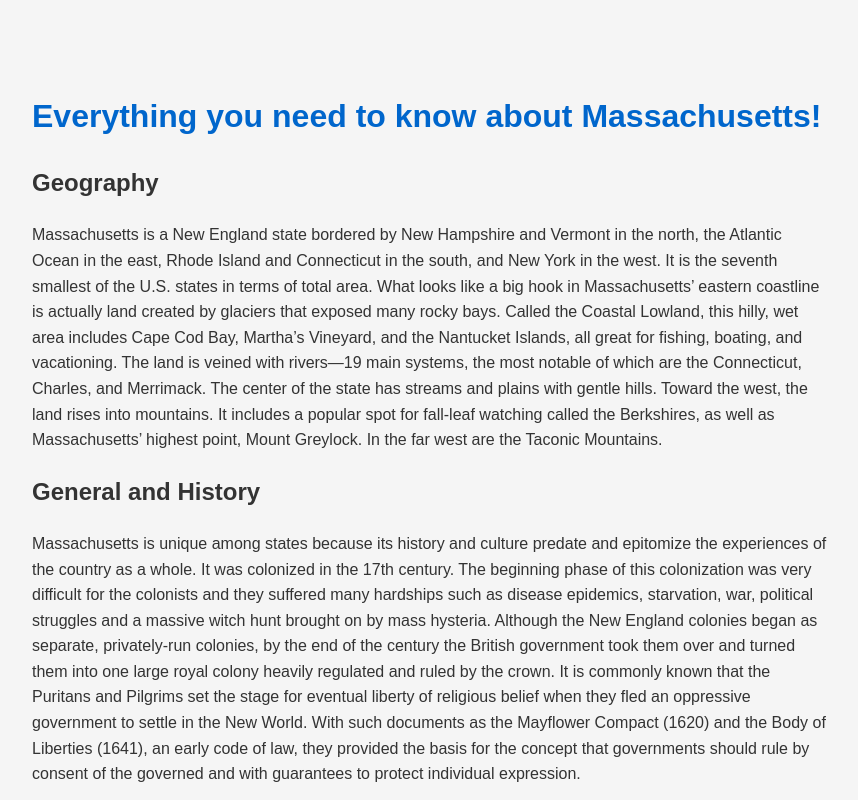
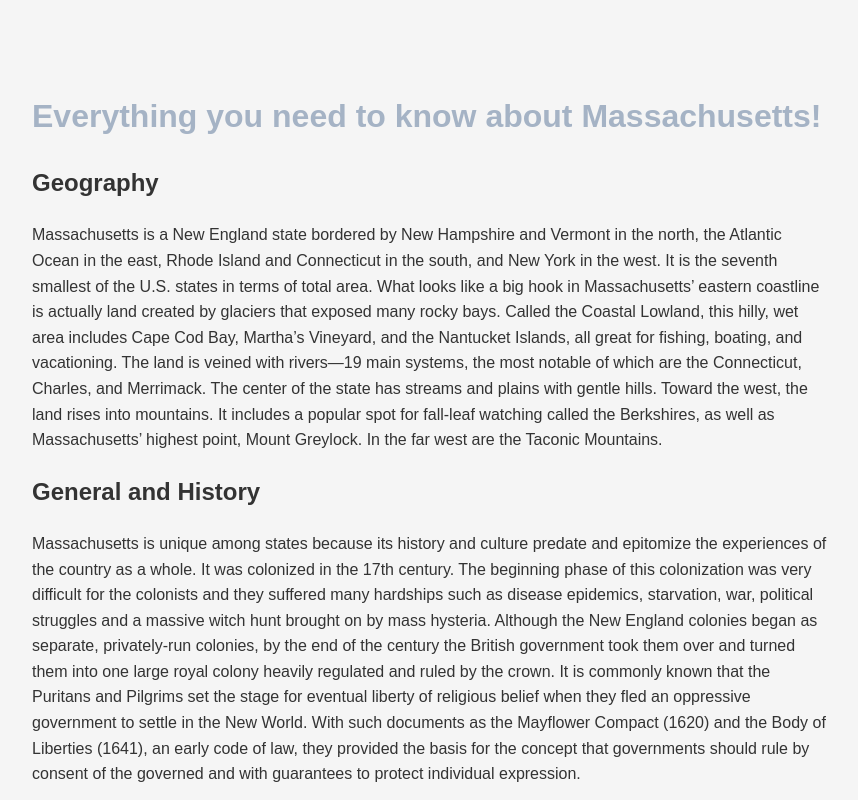
Before and after one commit to Savannah2300/Massachusetts-Facts, a plain HTML site: page index.html in a window 1280 px wide. Shown: the top 800 px of the page, without its empty margins (208-1066 px from the left). Drawn offline with Linux system fonts and the light colour scheme.

Commit message:
Update index.html
Farbe geändert

```diff
--- a/index.html
+++ b/index.html
@@ -18,7 +18,7 @@
       border-radius: 10px;
     }
     h1 {
-      color: #0066cc;
+      color: #a5b3c5;
     }
   </style>
 </head>
```
